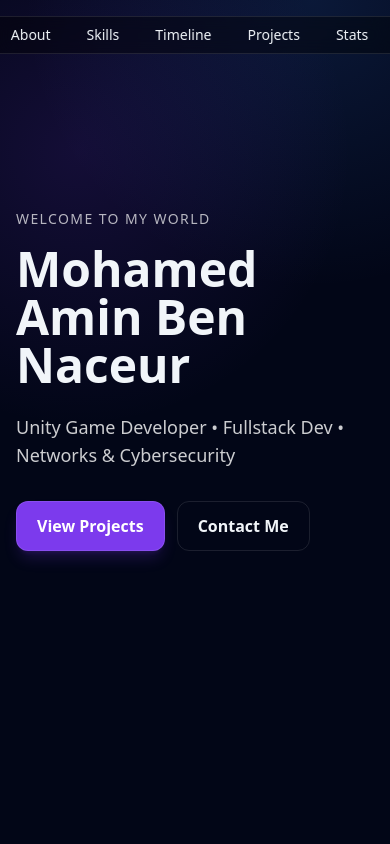
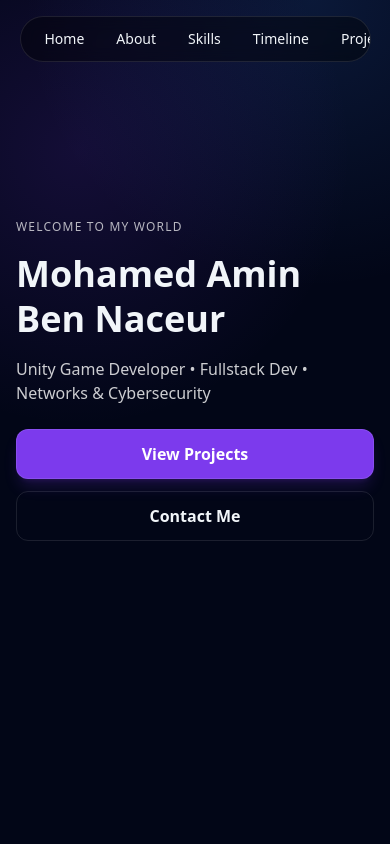
Before and after one commit to Mohamed-bennaceur-epitech/portfolio-mohamed-amin, a React (Vite) app: page / in a window 390 px wide. Shown: the top 844 px of the page. Built offline with nearby package versions, Linux system fonts and the light colour scheme.

Commit message:
[ADD] - responsiveness mobile

```diff
--- a/src/components/Hero.tsx
+++ b/src/components/Hero.tsx
@@ -15,7 +15,7 @@ export default function Hero() {
           initial={{ opacity: 0, y: 10 }}
           animate={{ opacity: 1, y: 0 }}
           transition={{ duration: 0.6 }}
-          className="uppercase tracking-widest text-sm text-white/70"
+          className="uppercase tracking-widest text-xs sm:text-sm text-white/70"
         >
           Welcome to my world
         </motion.p>
@@ -24,7 +24,7 @@ export default function Hero() {
           initial={{ opacity: 0, y: 14 }}
           animate={{ opacity: 1, y: 0 }}
           transition={{ duration: 0.7, delay: 0.1 }}
-          className="text-5xl md:text-7xl font-extrabold mt-4"
+          className="text-4xl sm:text-5xl md:text-7xl font-extrabold mt-4 leading-tight"
         >
           {DATA.name}
         </motion.h1>
@@ -33,7 +33,7 @@ export default function Hero() {
           initial={{ opacity: 0, y: 14 }}
           animate={{ opacity: 1, y: 0 }}
           transition={{ duration: 0.7, delay: 0.2 }}
-          className="max-w-2xl mt-6 text-lg text-white/80"
+          className="max-w-2xl mt-4 sm:mt-6 text-base sm:text-lg text-white/80"
         >
           {DATA.tagline}
         </motion.p>
@@ -42,20 +42,19 @@ export default function Hero() {
           initial={{ opacity: 0, y: 14 }}
           animate={{ opacity: 1, y: 0 }}
           transition={{ duration: 0.7, delay: 0.3 }}
-          className="mt-8 flex gap-3"
+          className="mt-6 sm:mt-8 flex flex-col sm:flex-row gap-3"
         >
           <button
             type="button"
             onClick={() => smoothScrollTo('projects')}
-            className="btn btn-primary"
+            className="btn btn-primary w-full sm:w-auto"
           >
             View Projects
           </button>
-
           <button
             type="button"
             onClick={() => smoothScrollTo('contact')}
-            className="btn"
+            className="btn w-full sm:w-auto"
           >
             Contact Me
           </button>
--- a/src/components/Nav.tsx
+++ b/src/components/Nav.tsx
@@ -10,14 +10,16 @@ const links = [
 
 export default function Nav() {
   return (
-    <nav className="fixed top-4 left-1/2 -translate-x-1/2 z-50">
-      <div className="rounded-full border border-white/10 bg-black/40 backdrop-blur px-4 py-2">
-        <ul className="flex gap-3 text-sm">
+    <div className="fixed top-4 left-0 right-0 z-50 flex justify-center px-3">
+      <nav className="max-w-[90vw] md:max-w-fit overflow-x-auto no-scrollbar whitespace-nowrap rounded-full border border-white/10 bg-black/40 backdrop-blur px-3 py-2">
+        <ul className="flex gap-2 text-sm">
           {links.map(l => (
-            <li key={l.href}><a className="px-3 py-1 hover:text-accent" href={l.href}>{l.label}</a></li>
+            <li key={l.href}>
+              <a className="px-3 py-1 inline-block hover:text-accent" href={l.href}>{l.label}</a>
+            </li>
           ))}
         </ul>
-      </div>
-    </nav>
+      </nav>
+    </div>
   )
 }
--- a/src/components/Projects.tsx
+++ b/src/components/Projects.tsx
@@ -5,7 +5,7 @@ import { DATA } from '../data'
 export default function Projects() {
   return (
     <Section id="projects" title="Projects">
-      <div className="grid md:grid-cols-3 gap-6">
+      <div className="grid grid-cols-1 md:grid-cols-2 xl:grid-cols-3 gap-4 sm:gap-6">
         {DATA.projects.map((p, idx) => (
           <motion.a
             key={p.title}
@@ -16,25 +16,22 @@ export default function Projects() {
             whileInView={{ opacity: 1, y: 0 }}
             viewport={{ once: true }}
             transition={{ duration: 0.45, delay: idx * 0.05 }}
-            className="card group overflow-hidden hover:translate-y-[-4px] transition"
+            className="card group overflow-hidden md:hover:translate-y-[-4px] transition"
           >
-            {/* Media area */}
             <div className="aspect-[16/9] rounded-xl overflow-hidden mb-4 relative">
               {('image' in p && (p as any).image) ? (
                 <img
                   src={(p as any).image}
                   alt={p.title}
-                  className="w-full h-full object-cover transition-transform duration-300 group-hover:scale-[1.03]"
+                  className="w-full h-full object-cover transition-transform duration-300 md:group-hover:scale-[1.03]"
                   loading="lazy"
                 />
               ) : (
                 <div className="w-full h-full anim-gradient" />
               )}
-              {/* Subtle overlay on hover */}
-              <div className="pointer-events-none absolute inset-0 opacity-0 group-hover:opacity-10 transition bg-white" />
+              <div className="pointer-events-none absolute inset-0 opacity-0 md:group-hover:opacity-10 transition bg-white" />
             </div>
 
-            {/* Text content */}
             <div className="font-semibold">{p.title}</div>
             <p className="text-white/70 text-sm mt-1">{p.desc}</p>
           </motion.a>
--- a/src/components/Section.tsx
+++ b/src/components/Section.tsx
@@ -10,7 +10,7 @@ export default function Section({ id, title, children }: { id: string, title?: s
           whileInView={{ opacity: 1, y: 0 }}
           viewport={{ once: true, amount: 0.3 }}
           transition={{ duration: 0.5 }}
-          className="text-3xl md:text-4xl font-extrabold mb-8"
+          className="text-2xl sm:text-3xl md:text-4xl font-extrabold mb-6 sm:mb-8"
         >
           {title}
         </motion.h2>
--- a/src/components/Stats.tsx
+++ b/src/components/Stats.tsx
@@ -7,7 +7,7 @@ function Counter({ value }: { value: number }) {
   const [count, setCount] = useState(0)
   useEffect(() => {
     const controls = animate(0, value, {
-      duration: 1.2,
+      duration: 1.0,
       onUpdate: (v) => setCount(Math.round(v)),
     })
     return () => controls.stop()
@@ -18,13 +18,15 @@ function Counter({ value }: { value: number }) {
 export default function Stats() {
   return (
     <Section id="stats" title="Fun Stats">
-      <div className="grid grid-cols-3 gap-6 text-center">
+      <div className="grid grid-cols-1 sm:grid-cols-3 gap-4 sm:gap-6 text-center">
         {DATA.stats.map((s) => (
-          <div key={s.label} className="card">
-            <div className="text-4xl font-extrabold">
+          <div key={s.label} className="card px-4 py-6">
+            <div className="text-3xl sm:text-4xl font-extrabold">
               <Counter value={s.value} />
             </div>
-            <div className="mt-1 text-white/70">{s.label}</div>
+            <div className="mt-2 text-white/70 text-sm sm:text-base break-words whitespace-normal">
+              {s.label}
+            </div>
           </div>
         ))}
       </div>
--- a/src/styles.css
+++ b/src/styles.css
@@ -23,3 +23,6 @@
 html {
   scroll-behavior: smooth;
 }
+
+.no-scrollbar::-webkit-scrollbar { display: none; }
+.no-scrollbar { -ms-overflow-style: none; scrollbar-width: none; }
```
